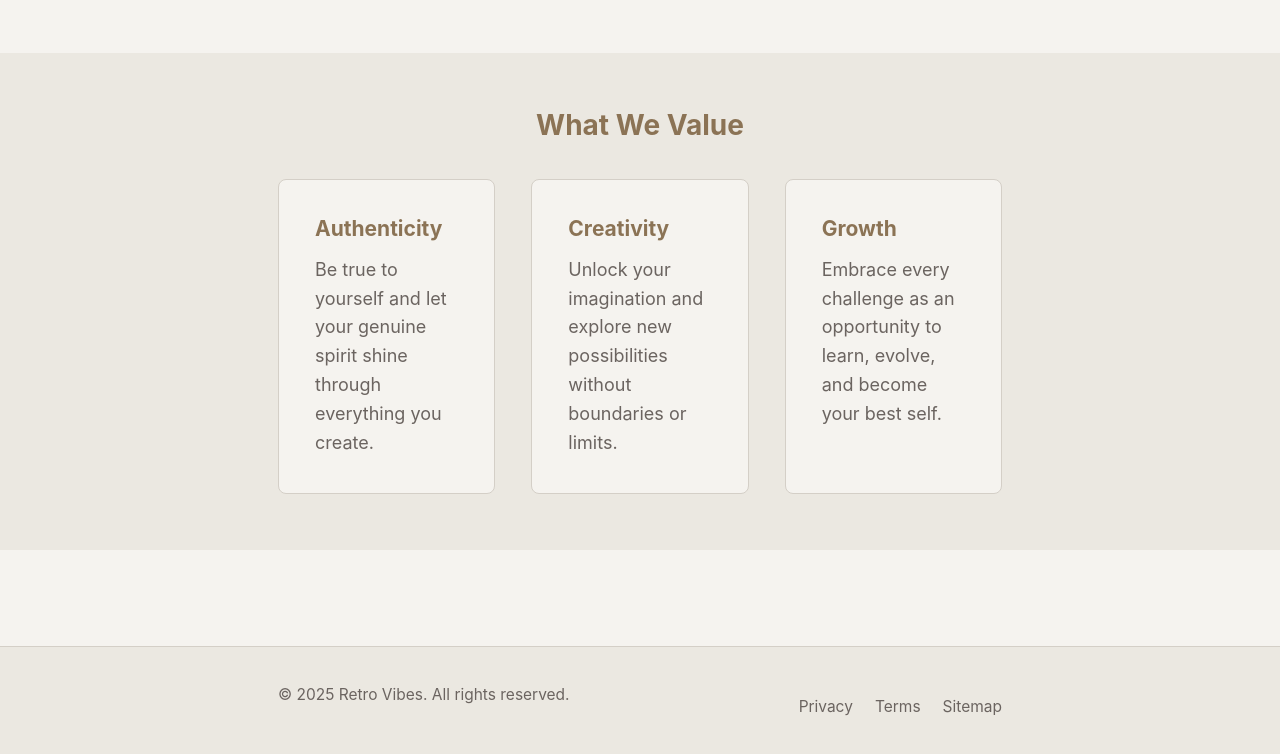
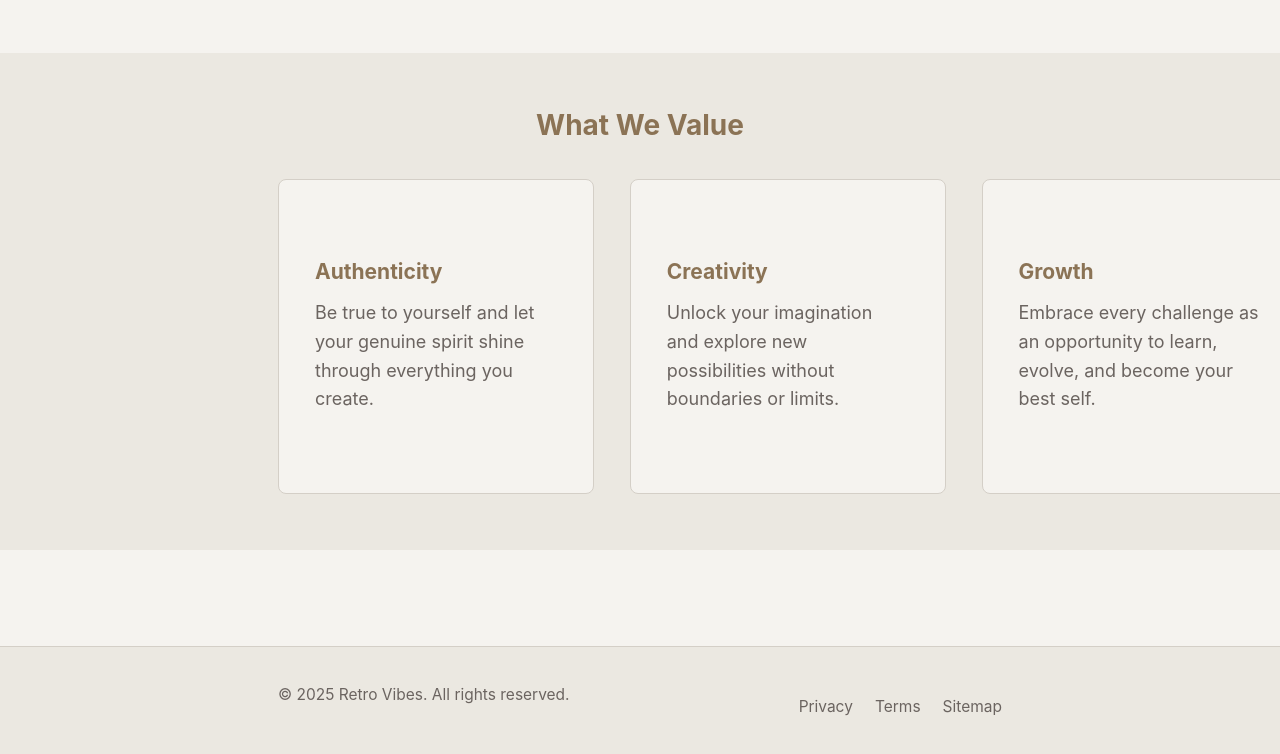
Before and after one commit to jhuliangr/final-project-for-module-2, a plain HTML site: page index.html in a window 1280 px wide. Shown: the part 756-1510 px from the top of the page. Drawn offline with Linux system fonts and the light colour scheme.

Commit message:
css changed

```diff
--- a/styles.css
+++ b/styles.css
@@ -336,6 +336,10 @@ main {
     border-radius: var(--radius-md);
     border: 1px solid var(--color-border);
     transition: transform var(--transition-smooth), box-shadow var(--transition-smooth);
+    aspect-ratio: 1 / 1;
+    display: flex;
+    flex-direction: column;
+    justify-content: center;
 }
 
 .feature-card:hover {
```
